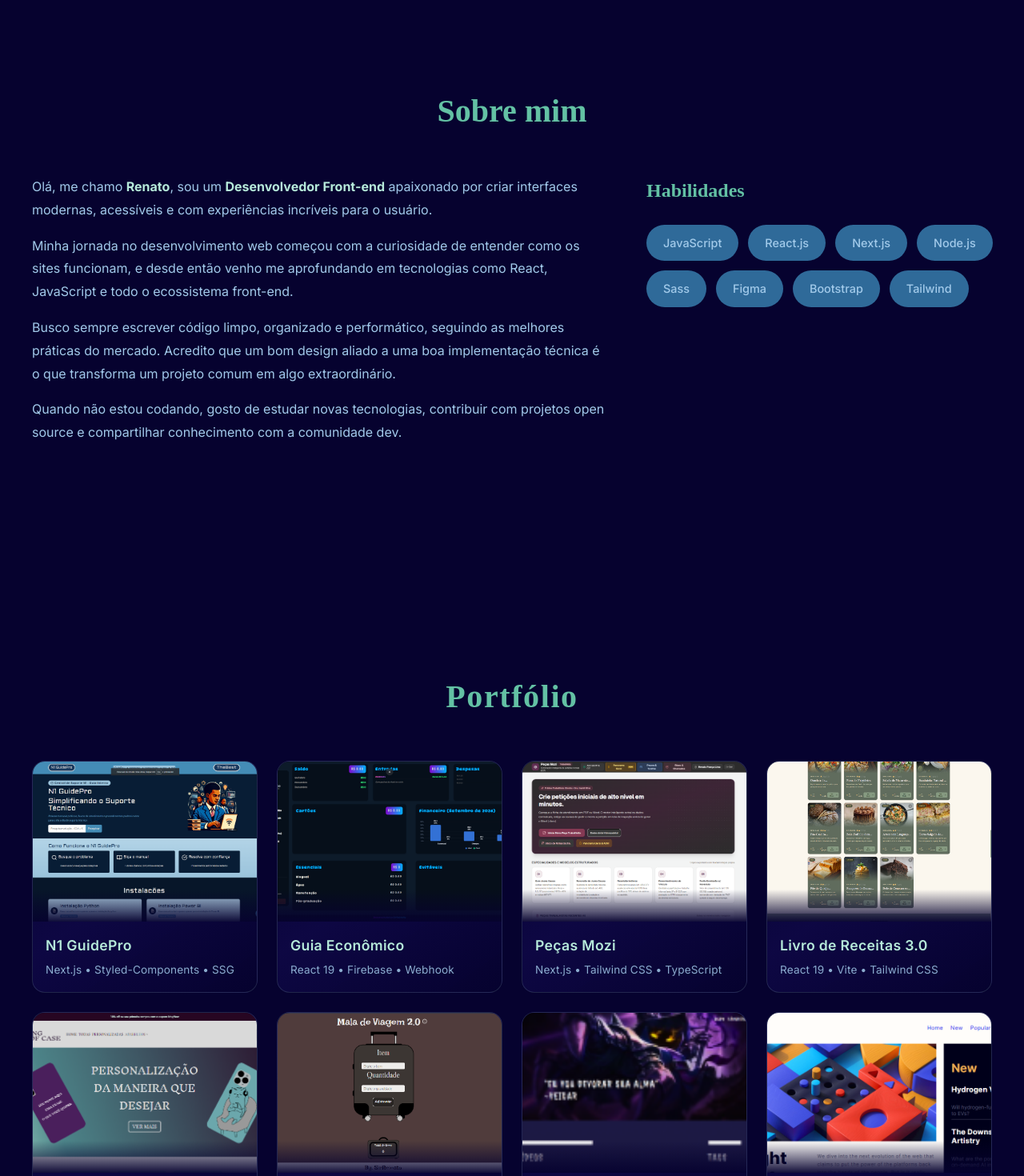
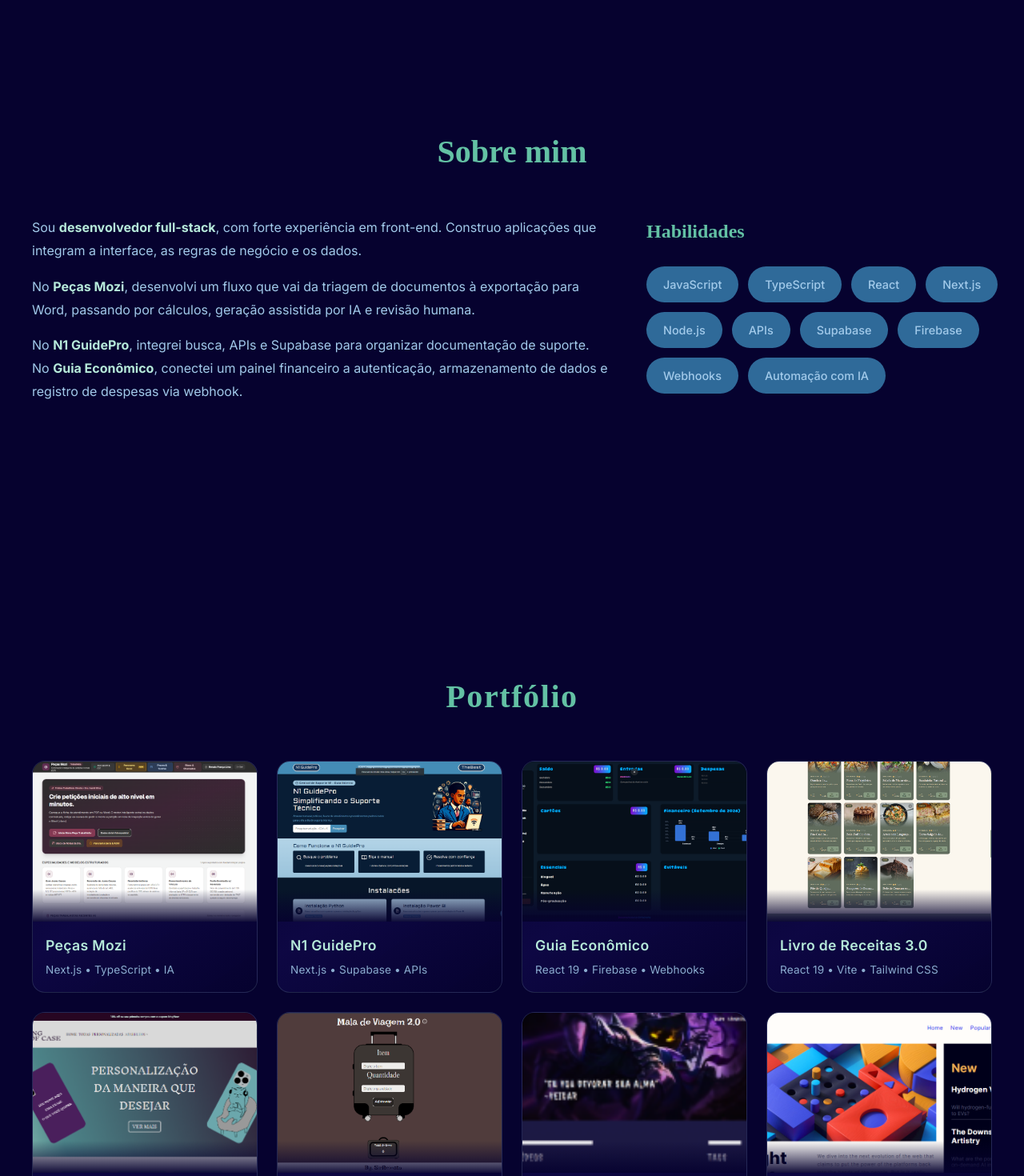
Before and after one commit to SirReinato/portfolioKing, a React (Vite) app: page / in a window 1280 px wide. Shown: the part 861-2331 px from the top of the page at 80% size. Built offline with nearby package versions, Linux system fonts and the light colour scheme; a web font is replaced by a local one.

Commit message:
fix(portfolio): refletir perfil full-stack

```diff
--- a/index.html
+++ b/index.html
@@ -4,14 +4,14 @@
 <head>
   <meta charset="UTF-8" />
   <meta name="viewport" content="width=device-width, initial-scale=1.0" />
-  <meta name="description" content="Portfólio de Renato França - Desenvolvedor Front-end" />
+  <meta name="description" content="Renato França, desenvolvedor full-stack. Aplicações web de ponta a ponta com interfaces, APIs e automação de processos." />
   <meta name="theme-color" content="#06022F" />
   <link rel="preconnect" href="https://fonts.googleapis.com">
   <link rel="preconnect" href="https://fonts.gstatic.com" crossorigin>
   <link
     href="https://fonts.googleapis.com/css2?family=Inter:wght@300;400;500;600;700;800;900&family=Jacques+Francois+Shadow&display=swap"
     rel="stylesheet">
-  <title>Renato França | Desenvolvedor Front-end</title>
+  <title>Renato França | Desenvolvedor Full-Stack</title>
 </head>
 
 <body>
--- a/src/data/projects.json
+++ b/src/data/projects.json
@@ -1,9 +1,18 @@
 [
+  {
+    "id": 2,
+    "nome": "Peças Mozi",
+    "subtitulo": "Next.js • TypeScript • IA",
+    "descricao": "Automação de petições trabalhistas, da triagem de documentos à exportação para Word. O fluxo reúne regras de cálculo, geração assistida por IA e revisão humana, com autenticação, permissões e armazenamento de dados.",
+    "path": "/portfolio/pecasMozi.png",
+    "url": "https://pecas-mozi.vercel.app/",
+    "repo": "https://github.com/SirReinato/pecasMozi"
+  },
   {
     "id": 0,
     "nome": "N1 GuidePro",
-    "subtitulo": "Next.js • Styled-Components • SSG",
-    "descricao": "Central inteligente de documentação técnica e procedimentos para suporte N1 com tutoriais passo a passo e interface moderna.",
+    "subtitulo": "Next.js • Supabase • APIs",
+    "descricao": "Base de conhecimento para suporte N1 com busca, tutoriais, rotas de API e dados no Supabase. O fluxo de moderação permite revisar conteúdo gerado com IA antes da publicação.",
     "path": "/portfolio/n1GuidePro.png",
     "url": "https://n1-guide-pro.vercel.app/",
     "repo": "https://github.com/SirReinato/n1_guide_pro"
@@ -11,20 +20,11 @@
   {
     "id": 1,
     "nome": "Guia Econômico",
-    "subtitulo": "React 19 • Firebase • Webhook",
-    "descricao": "Dashboard financeiro pessoal com captura automática de despesas via Webhooks em tempo real, regra 50/30/20 e projeção futura de saldo.",
+    "subtitulo": "React 19 • Firebase • Webhooks",
+    "descricao": "Painel de finanças pessoais com autenticação, armazenamento de dados e registro automático de despesas via webhook. A interface mostra o orçamento pela regra 50/30/20 e a projeção de saldo.",
     "path": "/portfolio/guiaEconomico.png",
     "url": "https://guia-economico.vercel.app/",
     "repo": "https://github.com/SirReinato/guiaEconomico-"
-  },
-  {
-    "id": 2,
-    "nome": "Peças Mozi",
-    "subtitulo": "Next.js • Tailwind CSS • TypeScript",
-    "descricao": "Sistema de automação inteligente de petições iniciais trabalhistas para otimização e agilidade no fluxo jurídico.",
-    "path": "/portfolio/pecasMozi.png",
-    "url": "https://pecas-mozi.vercel.app/",
-    "repo": "https://github.com/SirReinato/pecasMozi"
   },
   {
     "id": 3,
--- a/src/pages/About/About.jsx
+++ b/src/pages/About/About.jsx
@@ -125,13 +125,15 @@ const badgeVariants = {
 
 const skills = [
   'JavaScript',
-  'React.js',
+  'TypeScript',
+  'React',
   'Next.js',
   'Node.js',
-  'Sass',
-  'Figma',
-  'Bootstrap',
-  'Tailwind',
+  'APIs',
+  'Supabase',
+  'Firebase',
+  'Webhooks',
+  'Automação com IA',
 ];
 
 // ─── Componente About ─────────────────────────────────────────────────────────
@@ -149,27 +151,21 @@ const About = () => {
           <AnimatedSection direction="left" delay={0.1}>
             <TextBlock>
               <p>
-                Olá, me chamo <AccentText>Renato</AccentText>, sou um{' '}
-                <AccentText>Desenvolvedor Front-end</AccentText> apaixonado por
-                criar interfaces modernas, acessíveis e com experiências
-                incríveis para o usuário.
+                Sou <AccentText>desenvolvedor full-stack</AccentText>, com forte
+                experiência em front-end. Construo aplicações que integram a
+                interface, as regras de negócio e os dados.
               </p>
               <p>
-                Minha jornada no desenvolvimento web começou com a curiosidade de
-                entender como os sites funcionam, e desde então venho me
-                aprofundando em tecnologias como React, JavaScript e todo o
-                ecossistema front-end.
+                No <AccentText>Peças Mozi</AccentText>, desenvolvi um fluxo que
+                vai da triagem de documentos à exportação para Word, passando por
+                cálculos, geração assistida por IA e revisão humana.
               </p>
               <p>
-                Busco sempre escrever código limpo, organizado e performático,
-                seguindo as melhores práticas do mercado. Acredito que um bom
-                design aliado a uma boa implementação técnica é o que transforma
-                um projeto comum em algo extraordinário.
-              </p>
-              <p>
-                Quando não estou codando, gosto de estudar novas tecnologias,
-                contribuir com projetos open source e compartilhar conhecimento
-                com a comunidade dev.
+                No <AccentText>N1 GuidePro</AccentText>, integrei busca, APIs e
+                Supabase para organizar documentação de suporte. No{' '}
+                <AccentText>Guia Econômico</AccentText>, conectei um painel
+                financeiro a autenticação, armazenamento de dados e registro de
+                despesas via webhook.
               </p>
             </TextBlock>
           </AnimatedSection>
--- a/src/pages/Hero/Hero.jsx
+++ b/src/pages/Hero/Hero.jsx
@@ -466,12 +466,12 @@ const Hero = () => {
 
           <motion.div variants={childVariants}>
             <Greeting>Olá, me chamo Renato França</Greeting>
-            <Highlight>Desenvolvedor Front-end</Highlight>
+            <Highlight>Desenvolvedor Full-Stack</Highlight>
           </motion.div>
 
           <motion.div variants={childVariants}>
             <Description>
-              Especializado em criar <strong>experiências digitais interativas, responsivas e de alta performance</strong>. Apaixonado por transformar ideias complexas em interfaces elegantes utilizando o ecossistema moderno de <strong>React, Next.js e JavaScript</strong>.
+              Desenvolvo <strong>aplicações web de ponta a ponta</strong>. Combino interfaces em React e Next.js com APIs, bancos de dados e automação para resolver problemas reais.
             </Description>
           </motion.div>
 
@@ -565,7 +565,7 @@ const Hero = () => {
             }}
           >
             <span>💻</span>
-            <span>Frontend & UX</span>
+            <span>APIs • Automação</span>
           </FloatingExpBadge>
 
           {/* Avatar com 3D tilt ao passar o mouse */}
@@ -590,7 +590,7 @@ const Hero = () => {
             <InnerMask>
               <ProfilePhoto
                 src="/minhaCara.png"
-                alt="Foto profissional de Renato França - Desenvolvedor Front-end"
+                alt="Retrato de Renato França"
                 loading="eager"
               />
             </InnerMask>
```
Also changed, not shown: 2 other files (tests, documents, lock files or other folders).
